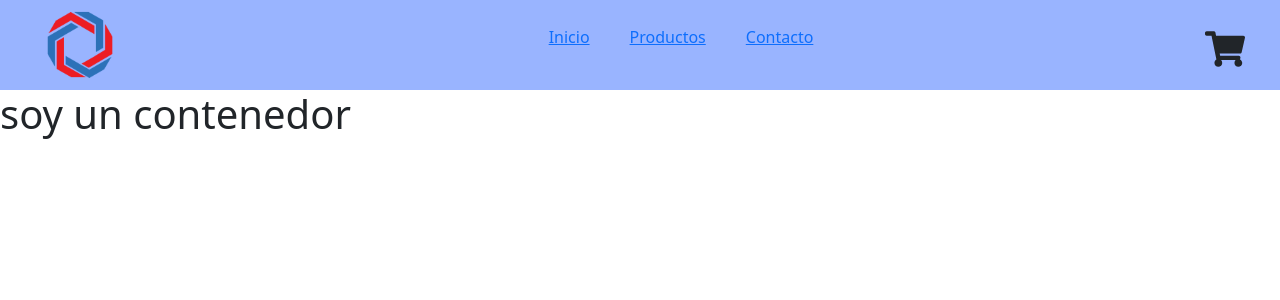
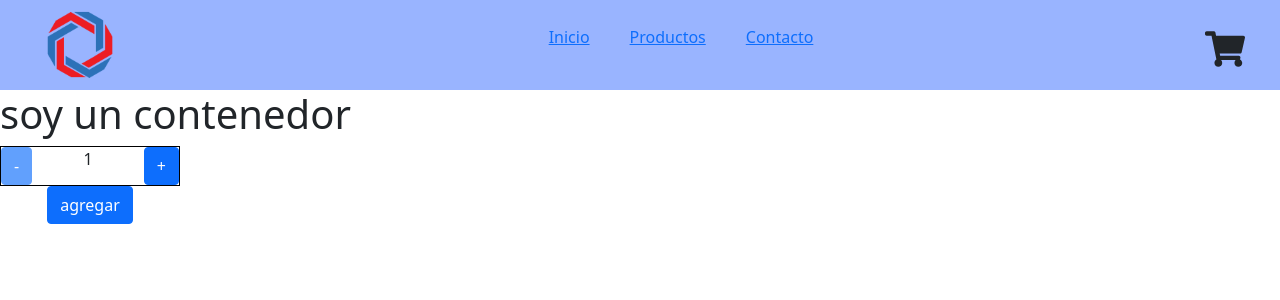
Before and after one commit to cortezdavid/reactjs, a React (Create React App) app: page / in a window 1280 px wide. Shown: the top 300 px of the page. Built offline with nearby package versions, Linux system fonts and the light colour scheme.

Commit message:
D4 - Agrego ItemCount

```diff
--- /dev/null
+++ b/src/components/ItemCount/ItemCount.css
@@ -0,0 +1,16 @@
+.containerItemCount{
+    width: 180px;
+}
+
+.containerCounter, .containerButton{
+    width: 100%;
+}
+
+.containerCounter{
+    border: 1px solid #000;
+}
+
+.containerButton button{
+    display: block;
+    margin: 0 auto;
+}
--- /dev/null
+++ b/src/components/ItemCount/ItemCount.jsx
@@ -0,0 +1,33 @@
+import React, {useState} from 'react'
+import './ItemCount.css';
+
+const ItemCount = ({stock, initial}) => {
+
+    const [count, setCount] = useState(initial)
+
+    const addCounter = () => {
+        setCount(count + 1)
+    }
+    const subtractCounter = () => {
+        setCount(count - 1)
+    }
+
+    const onAdd = () => {
+        alert(`${count} elementos agregados`)
+    }
+
+    return (
+        <div className = 'containerItemCount'>
+            <div className = 'containerCounter d-flex justify-content-between'>
+                <button className = {"btn btn-primary " + (count === initial ? "disabled" : "")} onClick={subtractCounter}>-</button>
+                <label> {count} </label>
+                <button className = {"btn btn-primary " + (count >= stock ? "disabled" : "")} onClick= {addCounter}>+</button>
+            </div>
+            <div className = 'containerButton'>
+                <button className='btn btn-primary' onClick={onAdd}>agregar</button>
+            </div>
+        </div>
+    )
+}
+
+export default ItemCount
--- a/src/components/ItemListContainer/ItemListContainer.jsx
+++ b/src/components/ItemListContainer/ItemListContainer.jsx
@@ -1,9 +1,11 @@
 import React from 'react'
+import ItemCount from '../ItemCount/ItemCount'
 
 const ItemListContainer = ({greeting}) => {
     return (
         <div>
             <h1>{greeting}</h1>
+            <ItemCount stock = {5} initial = {1}  />
         </div>
     )
 }
```
